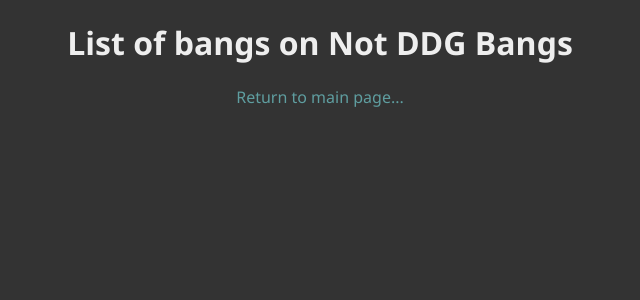
After one commit to Vresod/not_ddg_bangs, a Flask app: template templates/bangs.html in a window 1280 px wide. The commit adds this page. Shown: the top 300 px of the page, without its empty margins (320-960 px from the left). Run offline with Flask 2, Linux system fonts and the light colour scheme; the template is opened without the code that fills it, so the values that code supplies are empty.

Commit message:
added /bangs page

```diff
--- a/main.py
+++ b/main.py
@@ -15,7 +15,7 @@
 		return redirect(f'https://duckduckgo.com/?q={search}'), 307
 	return redirect(f'{bangs[extracted[0]] % extracted[1]}')
 
-@app.route('/bangs',methods=['GET'])
+@app.route('/raw_bangs',methods=['GET'])
 def get_bangs():
 	return bangs
 
@@ -23,5 +23,9 @@
 def root():
 	return render_template('index.html')
 
+@app.route('/bangs',methods=['GET'])
+def view_bangs():
+	return render_template('bangs.html',bangs=bangs)
+
 if __name__ == "__main__":
 	app.run(host='0.0.0.0', port=8000)
--- a/static/index.css
+++ b/static/index.css
@@ -9,3 +9,23 @@
 	text-align: left;
 	font-size: 1em;
 }
+
+ul {
+	text-align: left;
+}
+
+
+a:link, a:visited {
+	color: cadetblue;
+	text-decoration: none;
+}
+
+a:hover {
+	color: cyan;
+	text-decoration: none;
+}
+
+a:active {
+	color: blue;
+	text-decoration: none;
+}
--- /dev/null
+++ b/templates/bangs.html
@@ -0,0 +1,19 @@
+<!DOCTYPE html>
+<html lang="en">
+<head>
+	<meta charset="UTF-8">
+	<meta http-equiv="X-UA-Compatible" content="IE=edge">
+	<meta name="viewport" content="width=device-width, initial-scale=1.0">
+	<title>Bangs - Not DDG Bangs</title>
+	<link href="/static/index.css" rel='stylesheet'>
+</head>
+<body>
+	<h1>List of bangs on Not DDG Bangs</h1>
+	<p><a href=/>Return to main page...</a></p>
+	<ul>
+	{% for bang in bangs %}
+		<li><p><code>!{{ bang }}</code> : {{bangs[bang]}}</p></li>
+	{% endfor %}
+	</ul>
+</body>
+</html>
--- a/templates/index.html
+++ b/templates/index.html
@@ -19,5 +19,7 @@
 	<p>its like duckduckgo but only the bangs</p>
 	<h3>y tho</h3>
 	<p>i want to add bangs to ddg but it has restrictions on what gets added</p>
+	<h3>what bangs do you have</h3>
+	<p><a href=/bangs>click here to find out</a></p>
 </body>
 </html>
```
